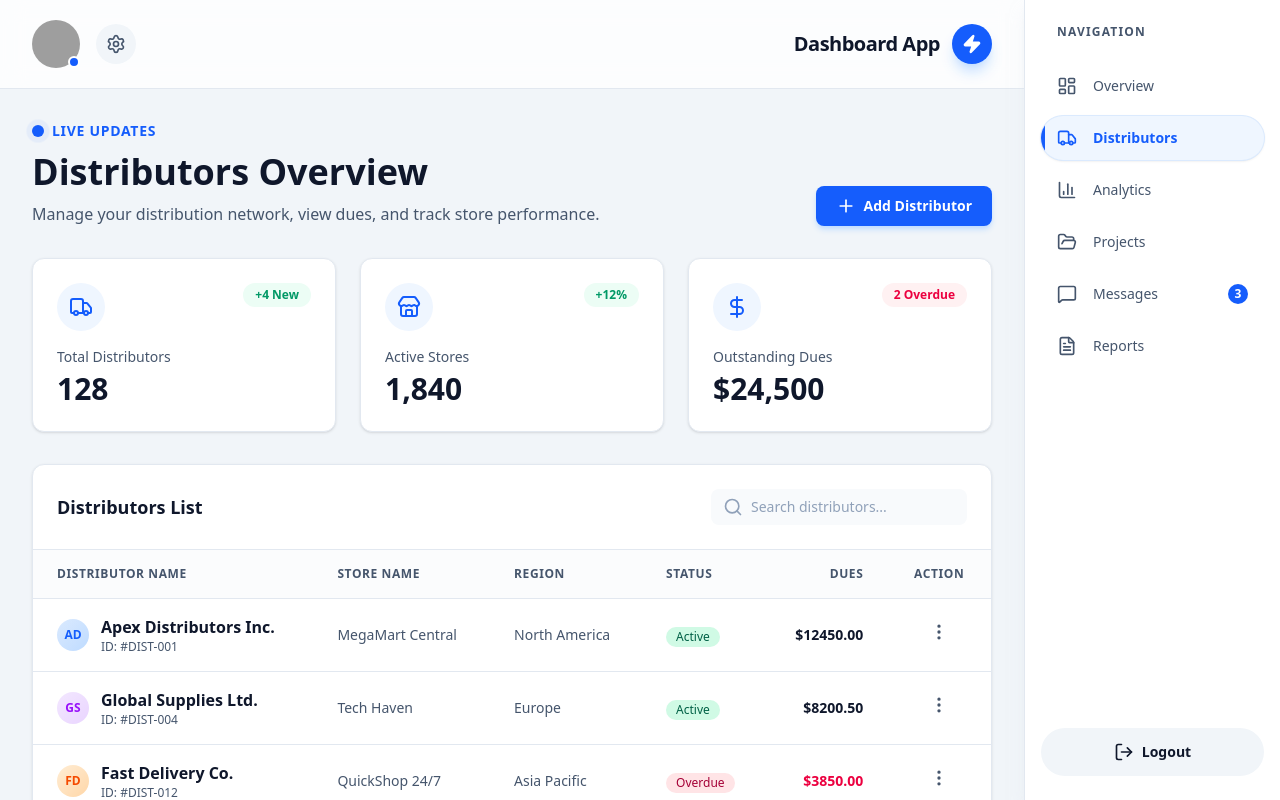
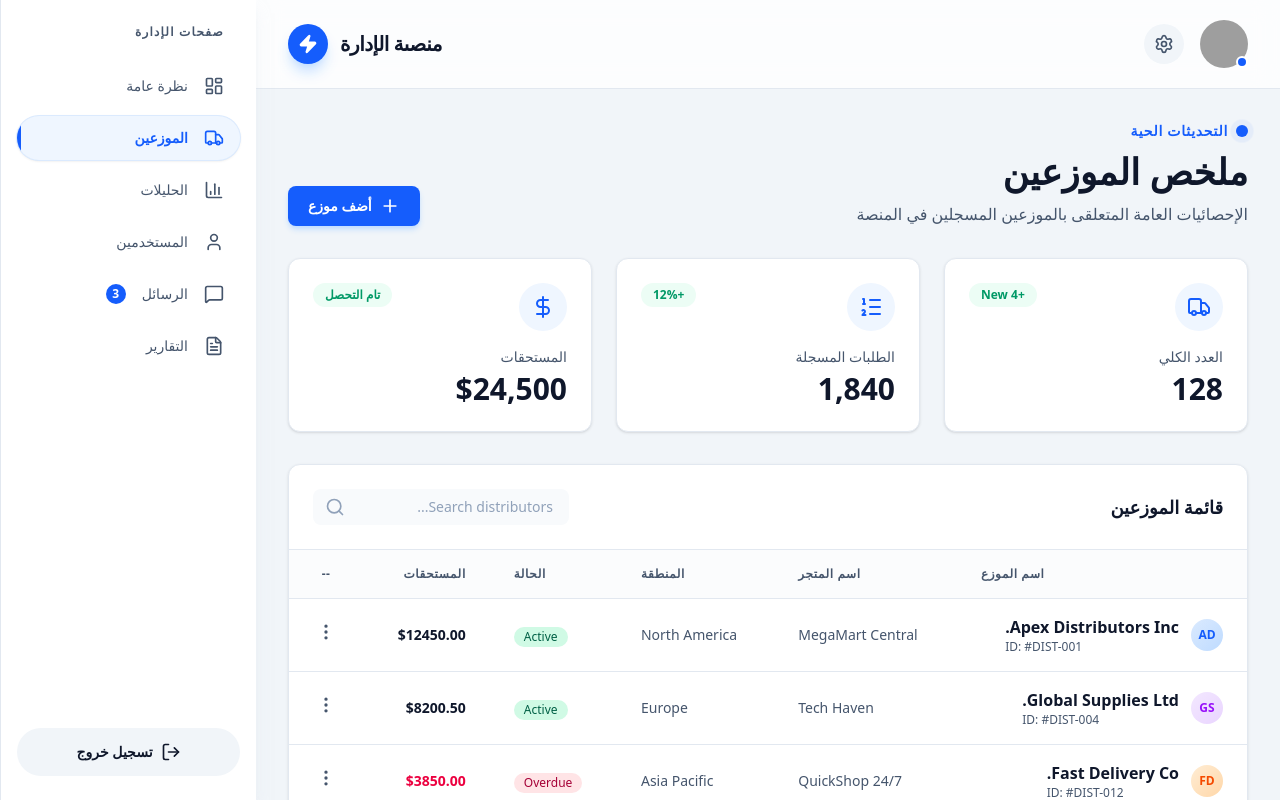
Before and after one commit to thinkpad-labs/water-delivery, a React (Vite) app in the folder front-end/: page /distributors in a window 1280 px wide. Built offline with nearby package versions, Linux system fonts and the light colour scheme; grey boxes are pictures that could not be loaded.

Commit message:
translated views to Arabic

```diff
--- a/front-end/src/components/header.tsx
+++ b/front-end/src/components/header.tsx
@@ -21,7 +21,7 @@ export default function Header() {
         </div>
         <div className="flex items-center gap-2 sm:gap-3">
           <h2 className="text-slate-900 text-base sm:text-xl font-bold tracking-tight hidden sm:block">
-            Dashboard App
+            منصىة الإدارة
           </h2>
           <div className="w-9 h-9 sm:w-10 sm:h-10 bg-blue-600 rounded-full flex items-center justify-center text-white shadow-lg shadow-blue-200">
             <Zap className="w-4 h-4 sm:w-5 sm:h-5 fill-current" />
--- a/front-end/src/components/navBar.tsx
+++ b/front-end/src/components/navBar.tsx
@@ -2,10 +2,10 @@ import {
   LayoutDashboard,
   Truck,
   BarChart3,
-  FolderOpen,
   MessageSquare,
   FileText,
   LogOut,
+  User,
 } from "lucide-react";
 import { NavItem } from "./navItem";
 
@@ -16,39 +16,39 @@ export default function NavBar() {
         <div className="flex flex-col gap-6">
           <div className="hidden md:block px-4">
             <p className="text-slate-600 text-xs font-bold uppercase tracking-widest">
-              Navigation
+              صفحات الإدارة
             </p>
           </div>
           <nav className="flex flex-col gap-2">
-            <NavItem icon={LayoutDashboard} label="Overview" to="#" />
+            <NavItem icon={LayoutDashboard} label="نظرة عامة" to="#" />
             <NavItem
               icon={Truck}
-              label="Distributors"
+              label="الموزعين"
               to="/distributors"
               active={location.pathname === "/distributors"}
             />
             <NavItem
               icon={BarChart3}
-              label="Analytics"
+              label="الحليلات"
               to="#"
               active={location.pathname === "/"}
             />
             <NavItem
-              icon={FolderOpen}
-              label="Projects"
+              icon={User}
+              label="المستخدمين"
               to="#"
               active={location.pathname === "/"}
             />
             <NavItem
               icon={MessageSquare}
-              label="Messages"
+              label="الرسائل"
               to="#"
               badge={3}
               active={location.pathname === "/"}
             />
             <NavItem
               icon={FileText}
-              label="Reports"
+              label="التقارير"
               to="#"
               active={location.pathname === "/"}
             />
@@ -63,7 +63,7 @@ export default function NavBar() {
           </div>
           <button className="hidden md:flex w-full cursor-pointer items-center justify-center gap-2 overflow-hidden rounded-full h-12 px-4 bg-slate-100 hover:bg-red-50 hover:text-red-600 transition-colors text-slate-900 text-sm font-bold">
             <LogOut className="w-5 h-5" />
-            <span>Logout</span>
+            <span>تسجيل خروج</span>
           </button>
         </div>
       </aside>
--- a/front-end/src/pages/distributors.tsx
+++ b/front-end/src/pages/distributors.tsx
@@ -2,12 +2,12 @@ import { useState } from "react";
 import {
   Plus,
   Truck,
-  Store,
   DollarSign,
   Search,
   MoreVertical,
   ChevronLeft,
   ChevronRight,
+  ListOrdered,
 } from "lucide-react";
 import { StatCard } from "../components/statCard";
 import { StatusBadge } from "../components/statusBadge";
@@ -80,22 +80,21 @@ export default function DistributorDashboard() {
               <span className="relative inline-flex rounded-full h-2.5 w-2.5 sm:h-3 sm:w-3 bg-blue-600"></span>
             </span>
             <span className="text-blue-600 text-xs sm:text-sm font-bold uppercase tracking-wider">
-              Live Updates
+              التحديثات الحية
             </span>
           </div>
           <div className="flex flex-col sm:flex-row sm:justify-between sm:items-end gap-4">
             <div>
               <h1 className="text-slate-900 text-2xl sm:text-3xl md:text-4xl font-bold leading-tight">
-                Distributors Overview
+                ملخص الموزعين
               </h1>
               <p className="text-slate-600 text-sm sm:text-base max-w-2xl mt-1 sm:mt-2">
-                Manage your distribution network, view dues, and track store
-                performance.
+                الإحصائيات العامة المتعلقى بالموزعين المسجلين في المنصة
               </p>
             </div>
             <button className="bg-blue-600 hover:bg-blue-700 text-white px-4 sm:px-5 py-2 sm:py-2.5 rounded-lg text-sm font-bold transition-colors shadow-md shadow-blue-200 flex items-center justify-center gap-2 w-full sm:w-auto">
               <Plus className="w-4 h-4 sm:w-5 sm:h-5" />
-              Add Distributor
+              أضف موزع
             </button>
           </div>
         </div>
@@ -104,24 +103,24 @@ export default function DistributorDashboard() {
         <div className="grid grid-cols-1 sm:grid-cols-2 md:grid-cols-3 gap-4 sm:gap-6">
           <StatCard
             icon={Truck}
-            label="Total Distributors"
+            label="العدد الكلي"
             value="128"
             badge="+4 New"
             badgeColor="text-emerald-600 bg-emerald-50"
           />
           <StatCard
-            icon={Store}
-            label="Active Stores"
+            icon={ListOrdered}
+            label="الطلبات المسجلة"
             value="1,840"
             badge="+12%"
             badgeColor="text-emerald-600 bg-emerald-50"
           />
           <StatCard
             icon={DollarSign}
-            label="Outstanding Dues"
+            label="المستحقات"
             value="$24,500"
-            badge="2 Overdue"
-            badgeColor="text-rose-600 bg-rose-50"
+            badge="تام التحصل"
+            badgeColor="text-emerald-600 bg-emerald-50"
           />
         </div>
 
@@ -129,7 +128,7 @@ export default function DistributorDashboard() {
         <div className="bg-white rounded-xl border border-slate-200 shadow-sm overflow-hidden">
           <div className="p-4 sm:p-6 border-b border-slate-200 flex flex-col gap-3 sm:gap-0 sm:flex-row sm:justify-between sm:items-center">
             <h3 className="text-slate-900 text-base sm:text-lg font-bold">
-              Distributors List
+              قائمة الموزعين
             </h3>
             <div className="relative w-full sm:w-auto">
               <Search className="absolute left-3 top-1/2 -translate-y-1/2 text-slate-400 w-4 h-4 sm:w-5 sm:h-5" />
@@ -147,16 +146,14 @@ export default function DistributorDashboard() {
             <table className="w-full text-left border-collapse min-w-160">
               <thead>
                 <tr className="bg-slate-50/50 border-b border-slate-200 text-xs uppercase text-slate-600 font-bold tracking-wider">
-                  <th className="px-4 sm:px-6 py-3 sm:py-4">
-                    Distributor Name
+                  <th className="px-4 sm:px-6 py-3 sm:py-4">اسم الموزع</th>
+                  <th className="px-4 sm:px-6 py-3 sm:py-4">اسم المتجر</th>
+                  <th className="px-4 sm:px-6 py-3 sm:py-4">المنطقة</th>
+                  <th className="px-4 sm:px-6 py-3 sm:py-4">الحالة</th>
+                  <th className="px-4 sm:px-6 py-3 sm:py-4 text-right">
+                    المستحقات
                   </th>
-                  <th className="px-4 sm:px-6 py-3 sm:py-4">Store Name</th>
-                  <th className="px-4 sm:px-6 py-3 sm:py-4">Region</th>
-                  <th className="px-4 sm:px-6 py-3 sm:py-4">Status</th>
-                  <th className="px-4 sm:px-6 py-3 sm:py-4 text-right">Dues</th>
-                  <th className="px-4 sm:px-6 py-3 sm:py-4 text-center">
-                    Action
-                  </th>
+                  <th className="px-4 sm:px-6 py-3 sm:py-4 text-center">--</th>
                 </tr>
               </thead>
               <tbody className="divide-y divide-slate-200">
@@ -213,7 +210,7 @@ export default function DistributorDashboard() {
 
           <div className="px-4 sm:px-6 py-3 sm:py-4 border-t border-slate-200 flex flex-col sm:flex-row items-center justify-between gap-3 sm:gap-0">
             <span className="text-xs text-slate-600 text-center sm:text-left">
-              Showing 4 of 128 distributors
+              4 من أصل 128 موزع
             </span>
             <div className="flex gap-2">
               <button
--- a/front-end/src/pages/layout.tsx
+++ b/front-end/src/pages/layout.tsx
@@ -5,7 +5,10 @@ import NavBar from "../components/navBar";
 export default function Layout() {
   return (
     <>
-      <div className="flex h-screen w-full overflow-hidden bg-slate-100">
+      <div
+        className="flex h-screen w-full overflow-hidden bg-slate-100"
+        dir="rtl"
+      >
         <div className="flex-1 flex flex-col min-w-0 h-full overflow-hidden relative">
           <Header />
           <Outlet />
```
